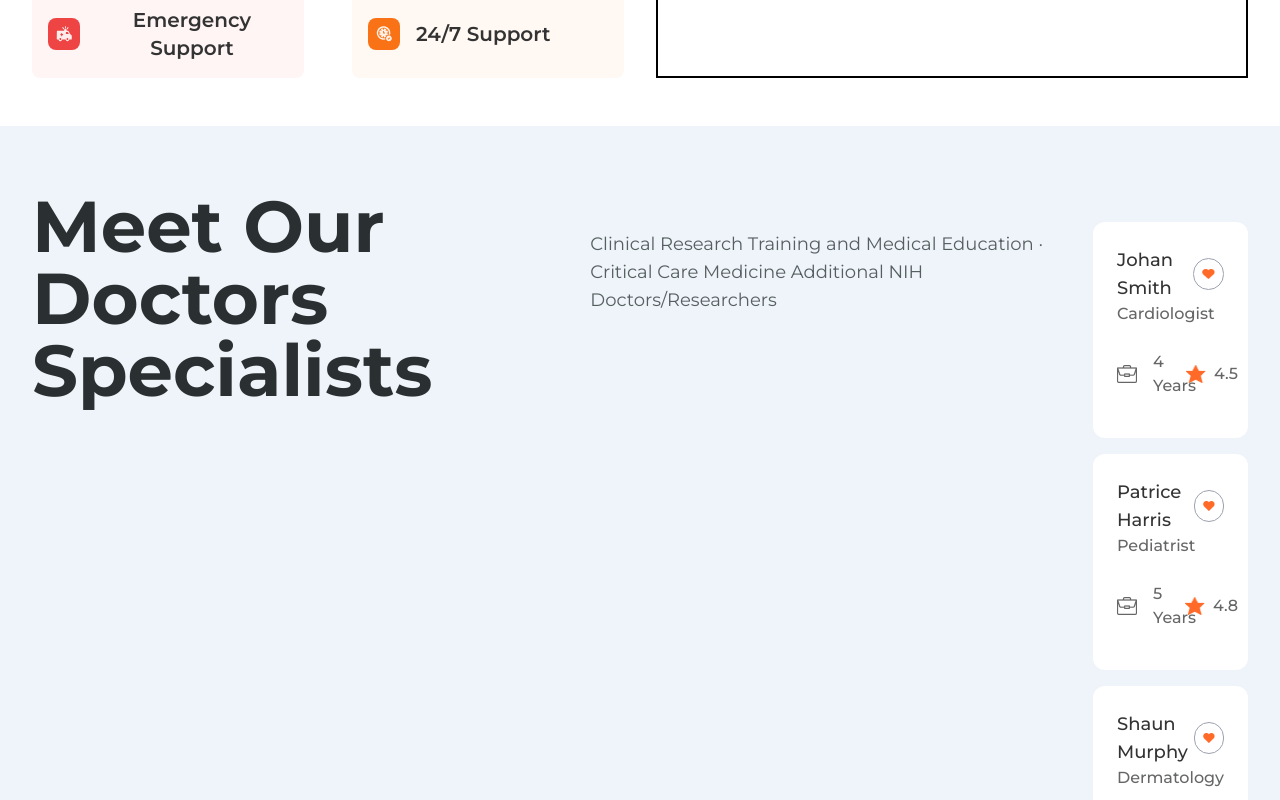
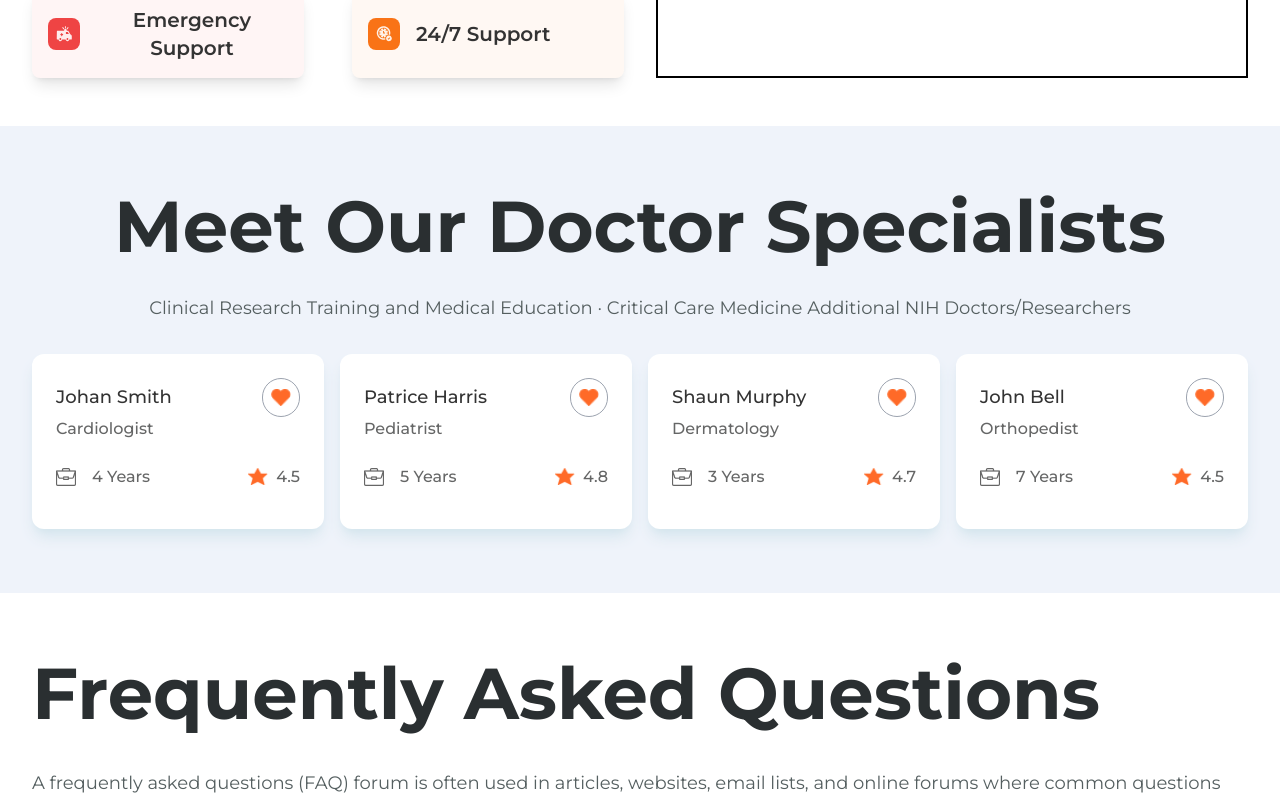
Before and after one commit to zrvnarmarin/IM-Digital---Med, a Next.js app: page / in a window 1280 px wide. Shown: the part 1120-1920 px from the top of the page. Built offline with nearby package versions, Linux system fonts and the light colour scheme.

Commit message:
meet our doctors section finished

```diff
--- a/app/(home-sections)/MeetOurDoctors.tsx
+++ b/app/(home-sections)/MeetOurDoctors.tsx
@@ -6,16 +6,23 @@ import StarIcon from '../../public/meet-our-doctors/StarIcon.png'
 
 // Trebaju slike na kartice
 
+type Doctor = {
+    name: string,
+    specialisation: string,
+    yearsOfExperience: number,
+    rating: number
+}
+
 export default function MeetOurDoctors() {
   return (
-    <section className='flex h-full flex-col lg:flex-row py-16 px-8 bg-[#eff3fa]'>
-        <h1 className='font-bold text-center lg:text-start md:text-center text-4xl sm:text-5xl md:text-6xl lg:text-7xl text-[#2a2f31] leading-10'>
-            Meet Our Doctors Specialists
+    <section className='flex h-full flex-col lg:flex-col w-full py-16 px-8 bg-[#eff3fa]'>
+        <h1 className='font-bold text-center md:text-center lg:text-center text-4xl sm:text-5xl md:text-6xl lg:text-7xl text-[#2a2f31] leading-10'>
+            Meet Our Doctor Specialists
         </h1>
-        <p className='text-[#555f60] text-center lg:text-start md:text-center text-md sm:text-lg leading-7 pt-10'>
+        <p className='text-[#555f60] text-center lg:text-center md:text-center text-md sm:text-lg leading-7 pt-8'>
             Clinical Research Training and Medical Education · Critical Care Medicine  Additional NIH Doctors/Researchers
         </p>
-        <div className='flex flex-col gap-4 pt-8'>
+        <div className='grid grid-cols-1 sm:grid-cols-2 lg:grid-cols-4 gap-4 pt-8'>
             {doctors.map(doctor =>
                 <DoctorCard
                     doctor={doctor}
@@ -54,17 +61,11 @@ const doctors = [
     }
 ]
 
-type Doctor = {
-    name: string,
-    specialisation: string,
-    yearsOfExperience: number,
-    rating: number
-}
 
-export function DoctorCard ({ doctor }: { Doctor }) {
+export function DoctorCard ({ doctor }: { doctor: Doctor }) {
 
     return (
-        <div className='bg-white  rounded-xl pb-10 pt-6 px-6'>
+        <div className='cursor-pointer bg-white shadow-lg shadow-[#d4e5ed]  rounded-xl pb-10 pt-6 px-6 hover:bg-[#fcfcfc] hover:scale-105'>
             <div>
                 {/* Image here */}
             </div>
--- a/app/(home-sections)/WhyPeopleChooseUs.tsx
+++ b/app/(home-sections)/WhyPeopleChooseUs.tsx
@@ -59,7 +59,7 @@ export default function WhyPeopleChooseUs() {
 
 export function ServiceCard ({ service }: { service: Service }) {
     return (
-        <div key={service.title} className={`flex flex-col sm:flex-row items-center gap-4 ${service.iconBackground} bg-opacity-5 rounded-lg p-4`}>
+        <div key={service.title} className={`flex flex-col sm:flex-row items-center gap-4 ${service.iconBackground} shadow-lg bg-opacity-5 rounded-lg p-4`}>
             <div className={`flex items-center justify-center ${service.iconBackground} w-fit h-fit p-2 rounded-lg`}>
                 {service?.icon()}
             </div>
```
